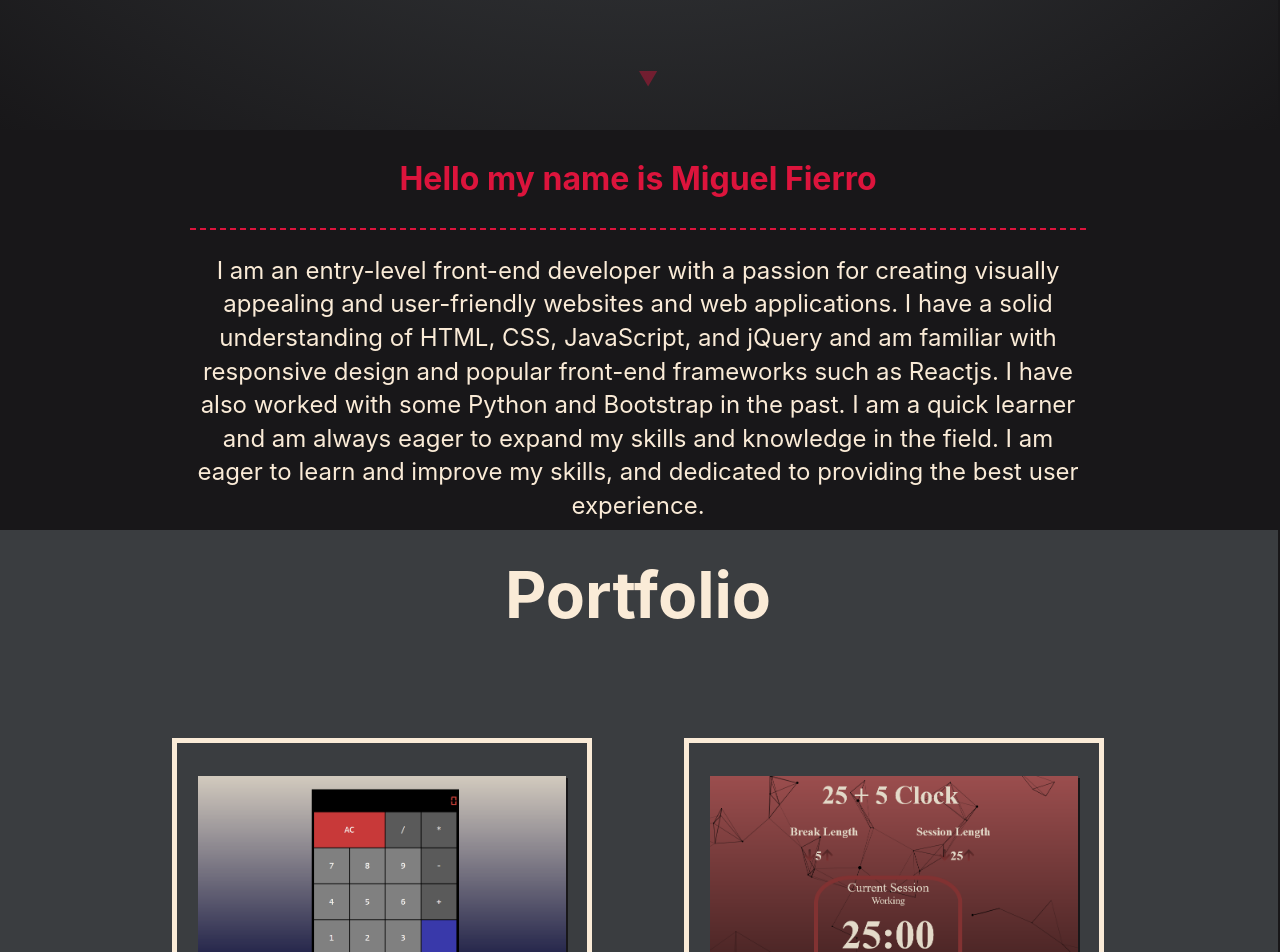
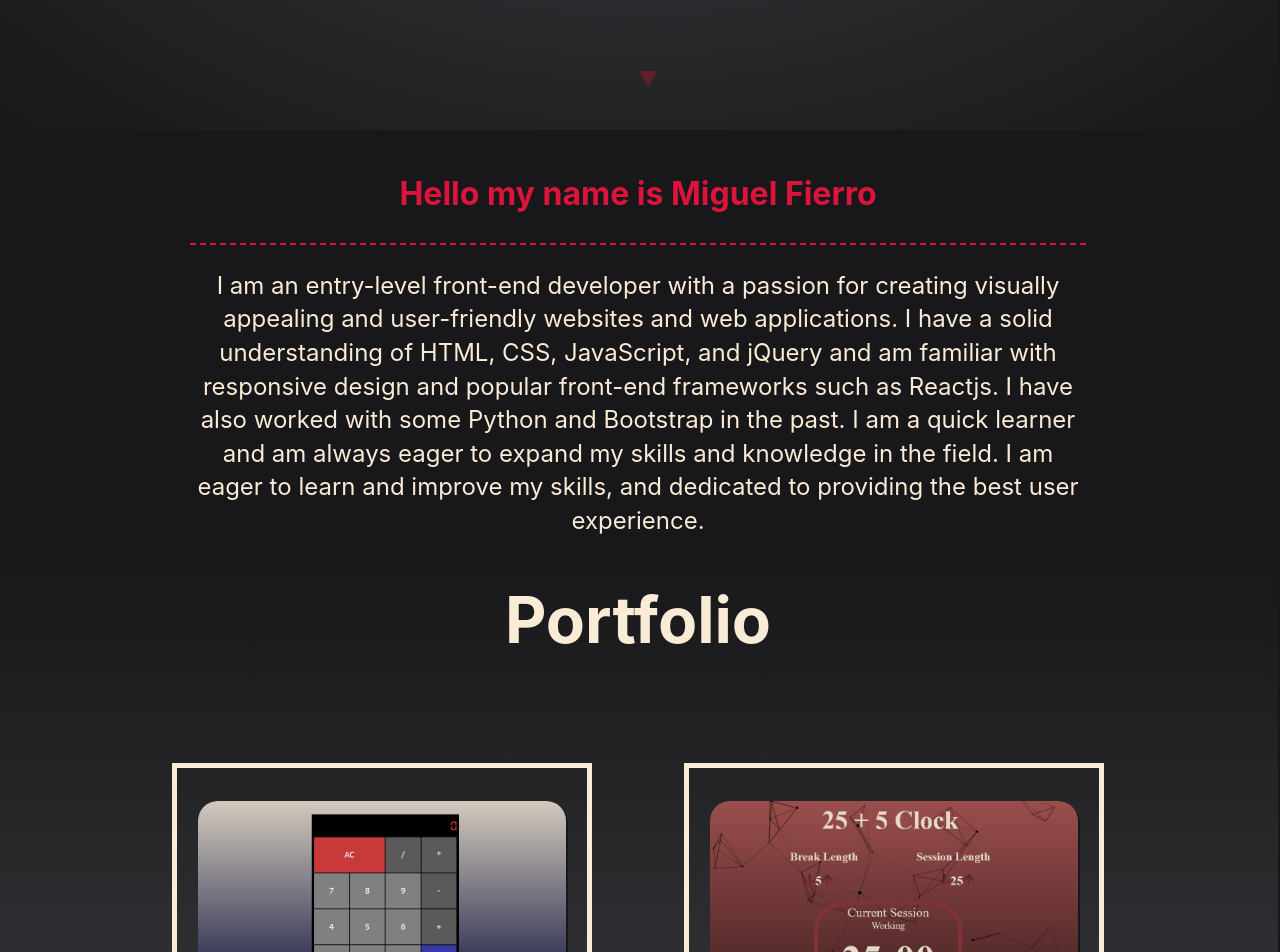
Before and after one commit to Mike-is-coding/Mike-is-coding.github.io, a React (Create React App) app: page / in a window 1280 px wide. Shown: the part 700-1652 px from the top of the page. Built offline with nearby package versions, Linux system fonts and the light colour scheme.

Commit message:
Updated portfolio images styling

```diff
--- a/src/index.css
+++ b/src/index.css
@@ -21,38 +21,6 @@
   }
   100% {
     opacity: 1;
-  }
-}
-@keyframes flicker-static {
-  0% {
-    top: 0;
-  }
-  100% {
-    top: 2000px;
-  }
-}
-@-webkit-keyframes flicker-static {
-  0% {
-    top: 0;
-  }
-  100% {
-    top: 2000px;
-  }
-}
-@keyframes flicker-static-long {
-  0% {
-    top: 0;
-  }
-  100% {
-    top: 3600px;
-  }
-}
-@-webkit-keyframes flicker-static-long {
-  0% {
-    top: 0;
-  }
-  100% {
-    top: 3400px;
   }
 }
 @keyframes typing {
@@ -218,8 +186,14 @@ img {
   height: 100%;
   -o-object-fit: cover;
      object-fit: cover;
+  border-radius: 4vw;
   box-shadow: 2px 2px #181719;
   transition: transform 0.3s ease-out;
+}
+@media (min-width: 600px) {
+  img {
+    border-radius: 20px;
+  }
 }
 @media (min-width: 1400px) {
   img {
@@ -499,6 +473,7 @@ img {
   font-style: italic;
   margin-top: 0px;
   color: #dc143c;
+  font-size: 5vw;
   -webkit-animation: typing 1s steps(30, end);
   -webkit-animation-fill-mode: forwards;
   -webkit-animation-delay: 2.5s;
@@ -511,6 +486,16 @@ img {
   animation: typing 1s steps(30, end);
   animation-fill-mode: forwards;
   animation-delay: 2.5s;
+}
+@media (min-width: 600px) {
+  .welcome-container2 > p {
+    font-size: 2rem;
+  }
+}
+@media (min-width: 2000px) {
+  .welcome-container2 > p {
+    font-size: 2.5rem;
+  }
 }
 
 .scroll-cont {
@@ -544,6 +529,18 @@ img {
   align-items: center;
   z-index: 5;
   scroll-margin-top: 50px;
+  margin-bottom: 8vw;
+}
+@media (min-width: 600px) {
+  .about-me {
+    margin-bottom: 10px;
+    margin-top: 15px;
+  }
+}
+@media (min-width: 2000px) {
+  .about-me {
+    margin-bottom: 50px;
+  }
 }
 
 .about-me-text {
@@ -587,7 +584,7 @@ hr.dashed {
 
 /* || Portfolio Section */
 .projects-section {
-  background: #3a3d40;
+  background: linear-gradient(to top, #3a3d40, #181719);
   width: 100vw;
   height: -webkit-fit-content;
   height: -moz-fit-content;
--- a/src/index.scss
+++ b/src/index.scss
@@ -9,6 +9,7 @@ $black: #181719;
 $gray: #3a3d40;
 $trans-black: rgb(59, 60, 54, 0.4);
 $trans-gradient-black: linear-gradient(to top, #181719 0%, #3a3d40 100%);
+$gradient-gray-black: linear-gradient(to top, #3a3d40, #181719);
 
 
 /* Mixins */
@@ -24,24 +25,6 @@ $trans-gradient-black: linear-gradient(to top, #181719 0%, #3a3d40 100%);
   -moz-animation: flickerAnimation 5s infinite;
   -o-animation: flickerAnimation 5s infinite;
   animation: flickerAnimation 5s infinite;
-}
-
-@mixin flicker-static {
-  -webkit-animation: flicker-static 4s infinite;
-  -moz-animation: flicker-static 4s infinite;
-  -o-animation: flicker-static 4s infinite;
-  animation: flicker-static 4s infinite;
-}
-
-@mixin flicker-static-delayed {
-  -webkit-animation: flicker-static 4s infinite;
-  -webkit-animation-delay: 3s;
-  -moz-animation: flicker-static 4s infinite;
-  -moz-animation-delay: 3s;
-  -o-animation: flicker-static 4s infinite;
-  -o-animation-delay: 3s;
-  animation: flicker-static 4s infinite;
-  animation-delay: 3s;
 }
 
 /* Animation keyframes */
@@ -87,70 +70,6 @@ $trans-gradient-black: linear-gradient(to top, #181719 0%, #3a3d40 100%);
   }
   100% {
     opacity: 1;
-  }
-}
-
-@keyframes flicker-static {
-  0% {
-    top: 0;
-  } 100% {
-    top: 2000px;
-  }
-}
-
-@-o-keyframes flicker-static {
-  0% {
-    top: 0;
-  } 100% {
-    top: 2000px;
-  }
-}
-
-@-moz-keyframes flicker-static {
-  0% {
-    top: 0;
-  } 100% {
-    top: 2000px;
-  }
-}
-
-@-webkit-keyframes flicker-static {
-  0% {
-    top: 0;
-  } 100% {
-    top: 2000px;
-  }
-}
-
-@keyframes flicker-static-long {
-  0% {
-    top: 0;
-  } 100% {
-    top: 3600px;
-  }
-}
-
-@-o-keyframes flicker-static-long {
-  0% {
-    top: 0;
-  } 100% {
-    top: 3600px;
-  }
-}
-
-@-moz-keyframes flicker-static-long {
-  0% {
-    top: 0;
-  } 100% {
-    top: 3600px;
-  }
-}
-
-@-webkit-keyframes flicker-static-long {
-  0% {
-    top: 0;
-  } 100% {
-    top: 3400px;
   }
 }
 
@@ -368,8 +287,12 @@ img {
   width: 100%;
   height: 100%;
   object-fit: cover;
+  border-radius: 4vw;
   box-shadow: 2px 2px $black;
   transition: transform 0.3s ease-out;
+  @media (min-width: 600px) {
+    border-radius: 20px;
+  }
   @media (min-width: 1400px) {
     box-shadow: 10px 10px $black;
   }
@@ -632,6 +555,7 @@ img {
   font-style: italic;
   margin-top: 0px;
   color: $red;
+  font-size: 5vw;
   -webkit-animation: typing 1s steps(30, end);
   -webkit-animation-fill-mode: forwards;
   -webkit-animation-delay: 2.5s;
@@ -644,6 +568,12 @@ img {
   animation: typing 1s steps(30, end);
   animation-fill-mode: forwards;
   animation-delay: 2.5s;
+  @media (min-width: 600px) {
+    font-size: 2rem;
+  }
+  @media (min-width: 2000px) {
+    font-size: 2.5rem;
+  }
 }
 
 .scroll-cont {
@@ -674,6 +604,14 @@ img {
   align-items: center;
   z-index: 5;
   scroll-margin-top: 50px;
+  margin-bottom: 8vw;
+  @media (min-width: 600px) {
+    margin-bottom: 10px;
+    margin-top: 15px;
+  }
+  @media (min-width: 2000px) {
+    margin-bottom: 50px;
+  }
 }
 
 .about-me-text {
@@ -715,7 +653,7 @@ hr.dashed {
 /* || Portfolio Section */
 
 .projects-section {
-  background: $gray;
+  background: $gradient-gray-black;
   width: 100vw;
   height: fit-content;
   display: flex;
```
Also changed, not shown: 1 other file (tests, documents, lock files or other folders).
